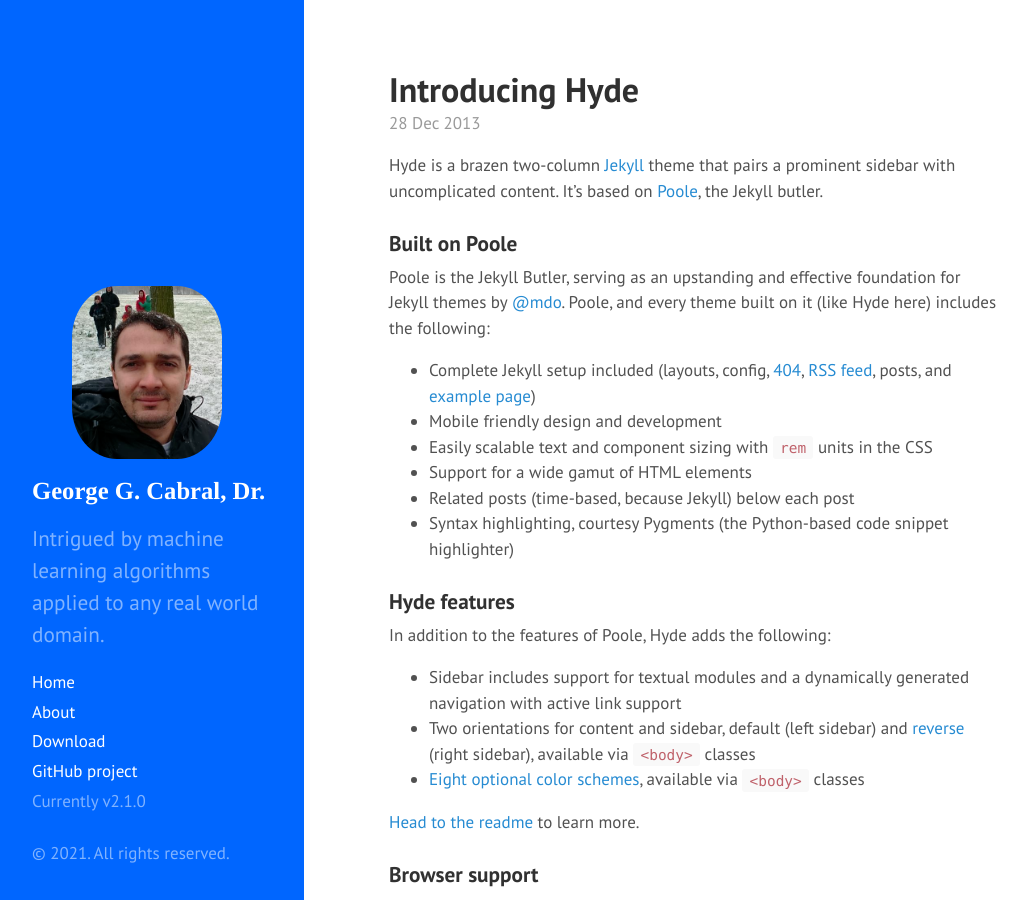
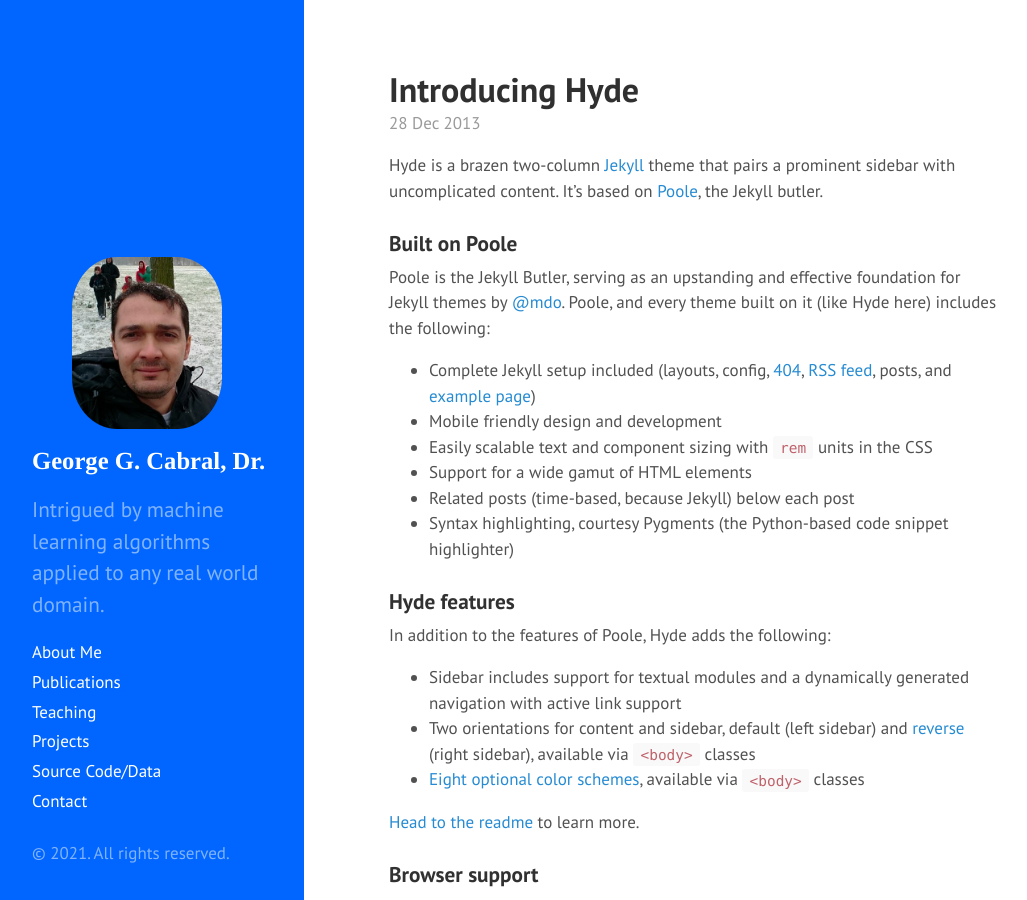
Before and after one commit to geocabral/geocabral.github.io, a Jekyll site: the page built from index.html, in a window 1280 px wide and 900 px high. Shown: the whole window, without its empty margins (2-1029 px from the left). Built offline with Jekyll 4.4.1, drawn with Linux system fonts in a browser that asks for light colours; Markdown is read by kramdown in place of the engine named in the settings; the list of posts is cut into pages by our own code.

Commit message:
Update sidebar.html

```diff
--- a/_includes/sidebar.html
+++ b/_includes/sidebar.html
@@ -18,25 +18,12 @@
     </div>
 
     <nav class="sidebar-nav">
-      <a class="sidebar-nav-item{% if page.url == site.baseurl %} active{% endif %}" href="{{ site.baseurl }}">Home</a>
-
-      {% comment %}
-        The code below dynamically generates a sidebar nav of pages with
-        `layout: page` in the front-matter. See readme for usage.
-      {% endcomment %}
-
-      {% assign pages_list = site.pages %}
-      {% for node in pages_list %}
-        {% if node.title != null %}
-          {% if node.layout == "page" %}
-            <a class="sidebar-nav-item{% if page.url == node.url %} active{% endif %}" href="{{ node.url }}">{{ node.title }}</a>
-          {% endif %}
-        {% endif %}
-      {% endfor %}
-
-      <a class="sidebar-nav-item" href="{{ site.github.repo }}/archive/v{{ site.version }}.zip">Download</a>
-      <a class="sidebar-nav-item" href="{{ site.github.repo }}">GitHub project</a>
-      <span class="sidebar-nav-item">Currently v{{ site.version }}</span>
+      <a class="sidebar-nav-item" href="{{ site.github.repo }}/archive/v{{ site.version }}.zip">About Me</a>
+      <a class="sidebar-nav-item" href="{{ site.github.repo }}/archive/v{{ site.version }}.zip">Publications</a>
+      <a class="sidebar-nav-item" href="{{ site.github.repo }}/archive/v{{ site.version }}.zip">Teaching</a>
+      <a class="sidebar-nav-item" href="{{ site.github.repo }}/archive/v{{ site.version }}.zip">Projects</a>
+      <a class="sidebar-nav-item" href="{{ site.github.repo }}/archive/v{{ site.version }}.zip">Source Code/Data</a>
+      <a class="sidebar-nav-item" href="{{ site.github.repo }}/archive/v{{ site.version }}.zip">Contact</a>
     </nav>
 
     <p>&copy; {{ site.time | date: '%Y' }}. All rights reserved.</p>
```
